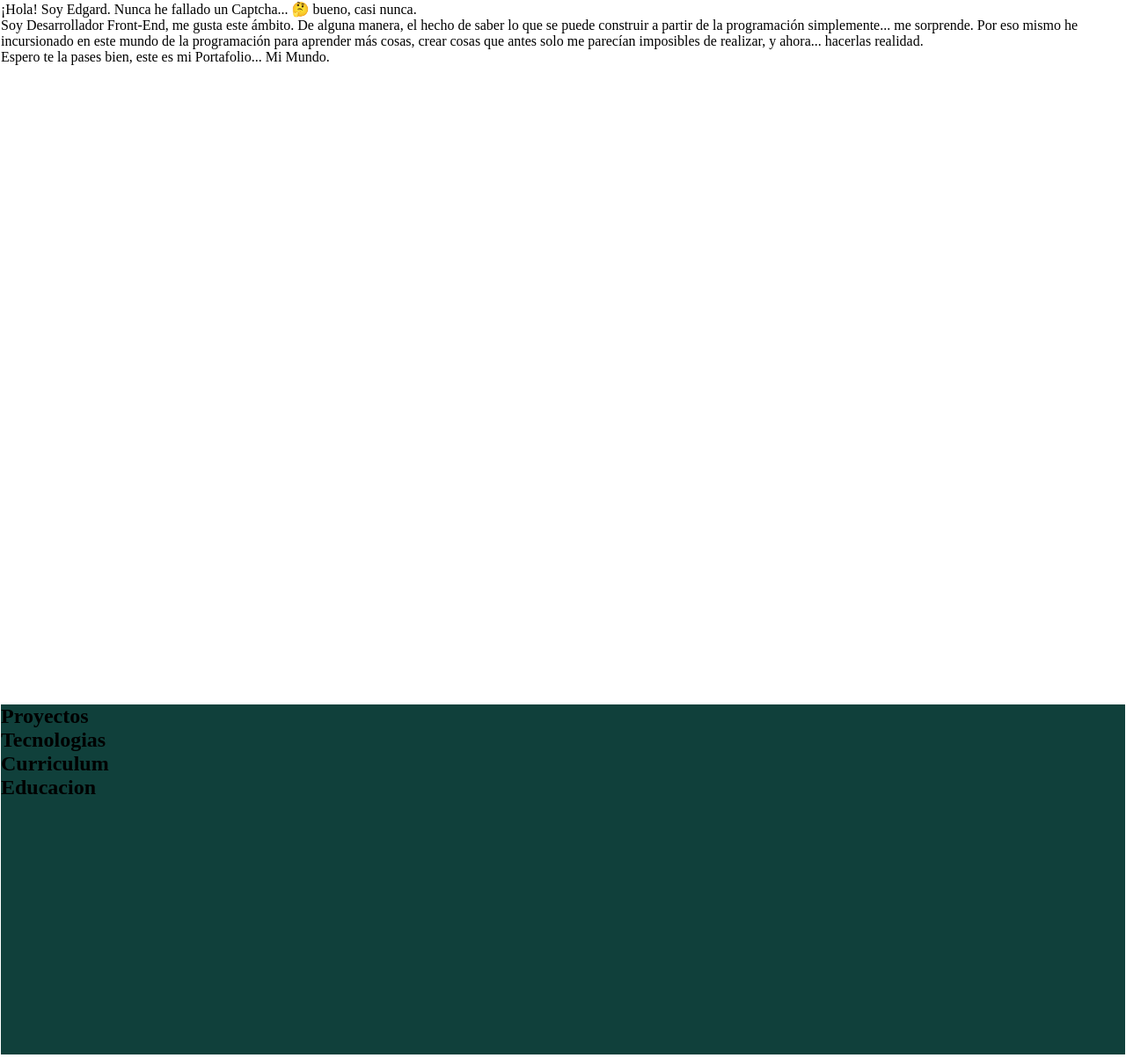
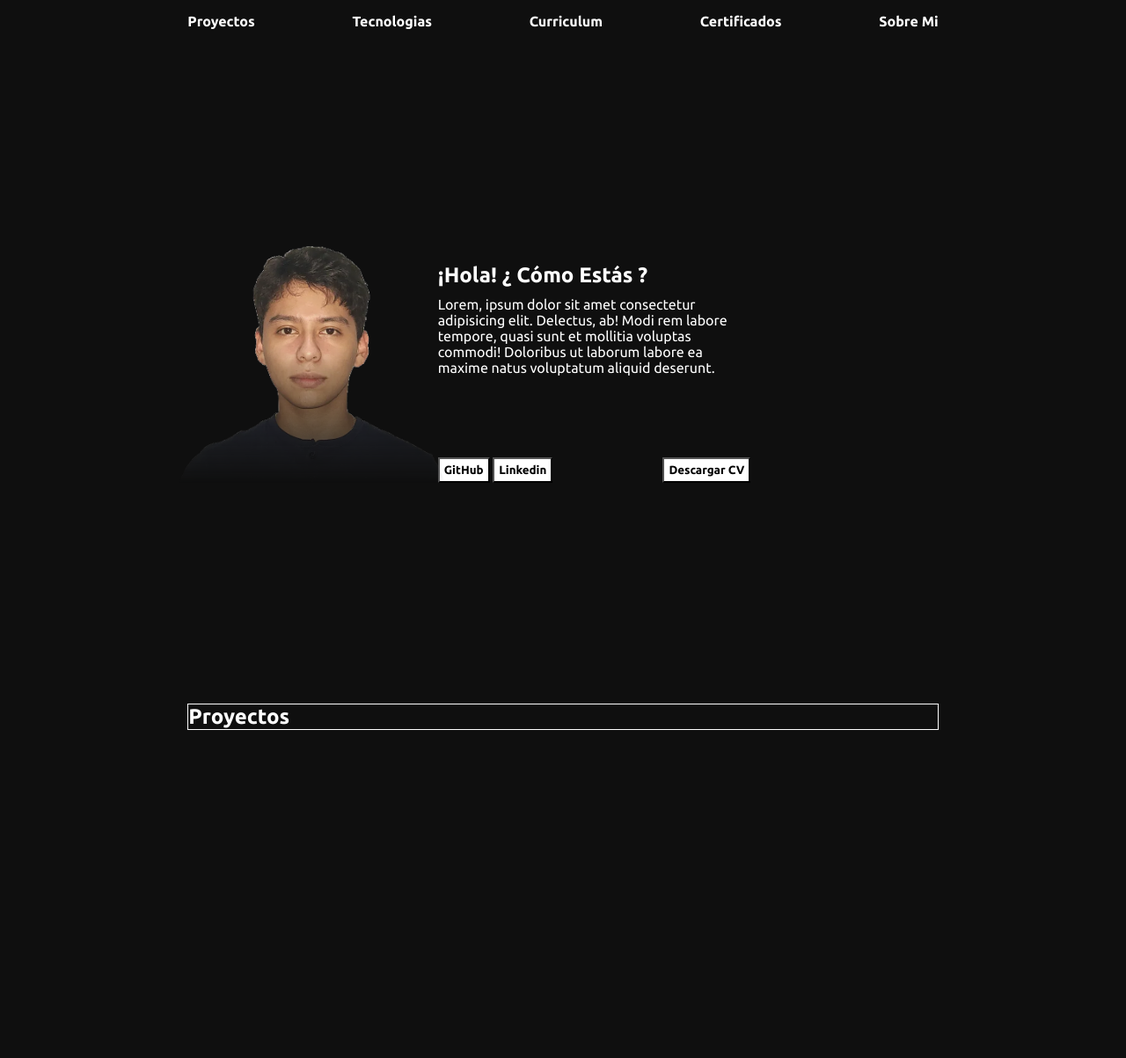
Before and after one commit to EdgardZuniga/Repositorio-Web, a plain HTML site: page index.html in a window 1280 px wide. Shown: the top 1203 px of the page at 88% size. After the commit the page ends 830 px from the top, so only its background shows below. Drawn offline with Linux system fonts and the light colour scheme.

Commit message:
Restauracion de Proyecto.

```diff
--- a/index.html
+++ b/index.html
@@ -3,60 +3,58 @@
 <head>
     <meta charset="UTF-8">
     <meta name="viewport" content="width=device-width, initial-scale=1.0">
+
+    <link rel="preconnect" href="https://fonts.googleapis.com">
+    <link rel="preconnect" href="https://fonts.gstatic.com" crossorigin>
+    <link href="https://fonts.googleapis.com/css2?family=Ubuntu:ital,wght@0,300;0,400;0,500;0,700;1,300;1,400;1,500;1,700&display=swap" rel="stylesheet">
+
     <title>Portafolio | Edgard Zuniga</title>
-    <!-- Estilos generales -->
     <link rel="stylesheet" href="style.css">
-    <!-- Estilos separados por su responsive -->
-    <link rel="stylesheet" href="Styles/Layout/mobile.css">
-    <link rel="stylesheet" href="Styles/Layout/tablet.css">
-    <link rel="stylesheet" href="Styles/Layout/desktop.css">
-    <link rel="stylesheet" href="Styles/Layout/desktop-large.css">
-    <!-- Icono de la pagina -->
-    <link rel="icon" href="">
 </head>
 <body>
-    <header class="Inicio">
-        <section class="Menu">
-
-            <nav></nav>
-        </section>
-
-        <section class="Presentacion">
-            <h1></h1>
-
-            <p>¡Hola! Soy Edgard. Nunca he fallado un Captcha... 🤔 bueno, casi nunca.</p>
-            <p>Soy Desarrollador Front-End, me gusta este ámbito. De alguna manera, el hecho de saber lo que se puede construir a partir de la programación simplemente... me sorprende. Por eso mismo he incursionado en este mundo de la programación para aprender más cosas, crear cosas que antes solo me parecían imposibles de realizar, y ahora... hacerlas realidad.</p>
-            <p>Espero te la pases bien, este es mi Portafolio... Mi Mundo.</p>
-
+    <header class="header">
+        <nav class="nav-menu">
+            <ul>
+                <li><a href="#project-section">Proyectos</a></li>
+                <li><a href="#">Tecnologias</a></li>
+                <li><a href="#">Curriculum</a></li>
+                <li><a href="#">Certificados</a></li>
+                <li><a href="#">Sobre Mi</a></li>
+            </ul>
+        </nav>
+        <section class="start">
+            <section class="start__img">
+                <img src="Resources/Img/Img Edgard.webp" alt="Imagen de Edgard Zuniga">
+            </section>
+            <section class="start__content">
+                <h2>¡Hola! ¿ Cómo Estás ?</h2>
+                <p>Lorem, ipsum dolor sit amet consectetur adipisicing elit. Delectus, ab! Modi rem labore tempore, quasi sunt et mollitia voluptas commodi! Doloribus ut laborum labore ea maxime natus voluptatum aliquid deserunt.</p>
+            </section>
+            <section class="start__buttons">
+                <section class="social-networks">
+                    <button class="github-button">
+                        GitHub
+                    </button>
+                    <button class="linkedin-button">
+                        Linkedin
+                    </button>
+                </section>
+                <section class="download-CV">
+                    <button>
+                        Descargar CV
+                    </button>
+                </section>
+            </section>
         </section>
     </header>
+    <main>
+        <section id="project-section" class="projects">
+            <h2>Proyectos</h2>
 
-    <main class="Principal">
-        <section>
-            <h2>Proyectos</h2>
-        </section>
+            <section class="project-cards">
 
-        <section>
-            <h2>Tecnologias</h2>
-        </section>
-
-        <section>
-            <h2>Curriculum</h2>
-        </section>
-
-        <section>
-            <h2>Educacion</h2>
+            </section>
         </section>
     </main>
-
-    <footer class="Pie-Pagina">
-        <ul class="Social-Network">
-            <li><a href=""><img src="" alt="">Red Social</a></li>
-            <li><a href=""><img src="" alt="">Red Social</a></li>
-            <li><a href=""><img src="" alt="">Red Social</a></li>
-            <li><a href=""><img src="" alt="">Red Social</a></li>
-            <li><a href=""><img src="" alt="">Red Social</a></li>
-        </ul>
-    </footer>
 </body>
 </html>
--- a/style.css
+++ b/style.css
@@ -1,41 +1,105 @@
 :root{
-    --primero: #127369;
-    --segundo: #10403B;
-    --tercero: #8AA6A3;
-    --cuarto: #4C5958;
-    --quinto: #BFBFBF;
+    --ubuntu: "Ubuntu", sans-serif;
 }
 
 *{
     padding: 0;
     margin: 0;
     box-sizing: border-box;
+    font-family: var(--ubuntu);
+    color: #fff;
 }
+
 body{
+    background: #0f0f0f;
+}
+.header{
+    height: 100dvh;
+    width: 100%;
+
     display: grid;
     grid-template-columns: repeat(12, 1fr);
-    grid-template-rows: repeat(3, 1fr);
+    grid-template-rows: 3rem 1fr;
+
+    & .nav-menu{
+        grid-row: 1;
+        grid-column: 3/11;
+
+        & ul{
+            width: 100%;
+            height: 100%;
+            list-style-type: none;
+            display: flex;
+            align-items: center;
+            justify-content: space-between;
+
+            & li a{
+                text-decoration: none;
+                font-weight: bold;
+            }
+        }
+    }
+    .start{
+        grid-row: 2;
+        grid-column: 3/11;
+
+        display: grid;
+        grid-template-columns: repeat(12, 1fr);
+        grid-template-rows: repeat(12, calc((100dvh - 3rem) / 12));
+
+        /* border: 1px solid #fff; */
+
+        & .start__img{
+            grid-column: 1/5;
+            grid-row: 9/4;
+
+            display: flex;
+            justify-content: center;
+            align-items: flex-end;
+
+
+            & img{
+                width: auto;
+                height: 100%;
+                mask-image: linear-gradient(to bottom, black 50%, transparent);
+
+            }
+        }
+
+        & .start__content{
+            grid-column: 5/10;
+            grid-row: 5/8;
+
+            & h2{
+                padding-bottom: 10px;
+            }
+        }
+        & .start__buttons{
+            grid-column: 5/10;
+            grid-row: 8;
+
+            display: flex;
+
+            align-items: flex-end;
+            justify-content: space-between;
+
+            /* & .social-networks{
+            } */
+            & button{
+                padding: 5px;
+                background: #fff;
+                color: #000;
+                font-weight: bold;
+            }
+        }
+    }
 }
-/* Posicion de los contenedores. */
-.Inicio{
-    height: 100vh;
-    width: 100%;
-    grid-column: 1/13;
-    grid-row: 1;
-    border: 1px solid #fff;
+main{
+    display: grid;
+    grid-template-columns: repeat(12, 1fr);
+
+    & .projects{
+        grid-column: 3/11;
+        border: 1px solid #fff;
+    }
 }
-.Principal{
-    height: 400px;
-    grid-column: 1/13;
-    border: 1px solid #fff;
-    background: var(--segundo);
-    grid-row: 2;
-}
-.Pie-Pagina{
-    height: 400px;
-    grid-column: 1/13;
-    background: var(--tercero);
-
-    grid-row: 3;
-    border: 1px solid #fff;
-}
```
Also changed, not shown: Resources/Icons/Logo EZ Sin Fondo.webp (added), Resources/Icons/Logo EZ.webp (added), Resources/Icons/Logo Editado.png (deleted), Resources/Img/Edgard Zuniga.webp (added), Resources/Img/Img Edgard.webp (added).
